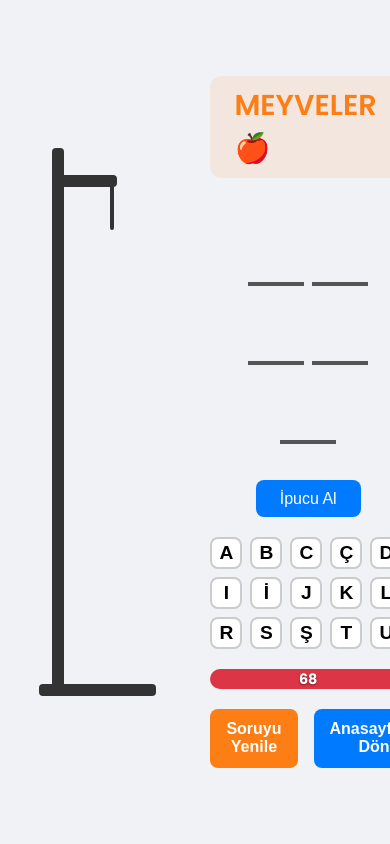
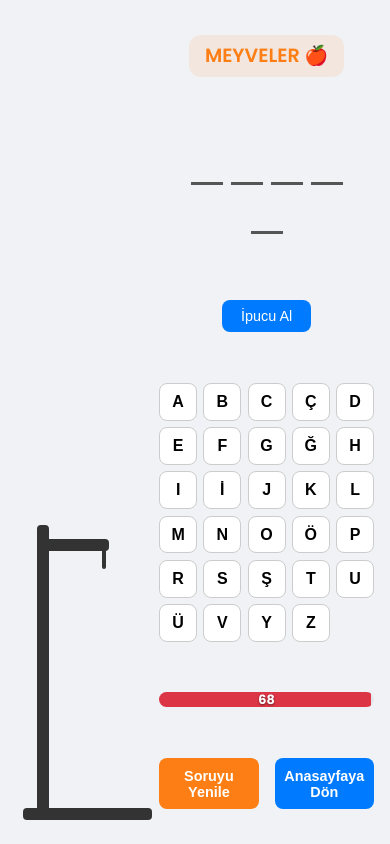
Before and after one commit to sozcelyk43/adamasma, a plain HTML site: page index.html in a window 390 px wide. Both pictures are taken after a click on the button "Oyuna Başla". Drawn offline with Linux system fonts and the light colour scheme.

Commit message:
Add files via upload

```diff
--- a/style.css
+++ b/style.css
@@ -395,3 +395,112 @@ body.game-active #oyun-arayuzu {
     font-size: 0.9rem;
     color: #777;
 }
+
+/* --- MOBİL CİHAZ OPTİMİZASYONU (768px ve altı) --- */
+@media (max-width: 768px) {
+
+    /* --- Genel Gövde ve Font Ayarları --- */
+    html, body {
+        /* Mobil cihazlarda yüksekliği dinamik olarak ayarlayarak
+           adres çubuğu gibi arayüz elemanlarının neden olduğu
+           boyut problemlerini gideriyoruz. */
+        height: 100%;
+        min-height: 100vh; /* Tam ekran yüksekliğini koru */
+    }
+
+    /* --- OYUN ARAYÜZÜ ANA YAPI DEĞİŞİKLİĞİ --- */
+    #oyun-arayuzu {
+        /* Grid yapısını dikey flex yapısına çeviriyoruz */
+        display: flex;
+        flex-direction: column; /* Öğeleri alt alta sırala */
+
+        /* Sütunlar arası boşluğu kaldırıp, genel bir iç boşluk veriyoruz */
+        gap: 0;
+        padding: 1rem; /* Kenar boşluklarını azalt */
+    }
+
+    /* --- GÖRSEL ALAN (ADAM ASMACA) --- */
+    #gorsel-alan {
+        /* Ekranın üst %40'lık kısmını kaplasın */
+        flex: 0 0 40%;
+        width: 100%;
+        justify-content: center; /* Ortalamayı koru */
+        align-items: flex-end; /* Adamı alanın altına doğru yasla */
+        padding-bottom: 1rem; /* Alttan biraz boşluk */
+    }
+
+    #adam-asmaca {
+        /* Yüksekliği ve genişliği mobil ekrana göre yeniden oranlıyoruz */
+        width: clamp(220px, 50vw, 300px);
+        height: clamp(220px, 35vh, 300px);
+    }
+
+    .kafa { border-width: 4px; } /* Kafa çizgisini incelt */
+
+
+    /* --- İNTERAKTİF ALAN (HARFLER, BUTONLAR) --- */
+    #interaktif-alan {
+        /* Ekranın alt %60'lık kısmını esnek bir şekilde doldursun */
+        flex: 1 1 60%;
+        width: 100%;
+        justify-content: space-around; /* Elementleri dikeyde daha iyi dağıt */
+        gap: 0.8rem; /* Elementler arası boşluğu azalt */
+        min-height: 0; /* Flexbox hatasını önlemek için */
+    }
+
+    #kelime-turu {
+        font-size: 1.2rem;
+        padding: 0.4rem 1rem;
+    }
+
+    /* Kelime alt çizgilerini küçültüyoruz */
+    #kelime-alani .harf-kutusu {
+        font-size: 2rem; /* Font boyutunu mobil için küçült */
+        border-bottom-width: 3px;
+    }
+    #kelime-alani.uzun-kelime .harf-kutusu {
+        font-size: 1.5rem; /* Uzun kelimeler için daha da küçült */
+    }
+
+    #ipucu-buton {
+        padding: 0.5rem 1.2rem;
+        font-size: 0.9rem;
+    }
+
+    /* Harf klavyesini yeniden düzenliyoruz */
+    #harf-alani {
+        /* Daha az sütun ve daha küçük boşluklar */
+        grid-template-columns: repeat(auto-fit, minmax(35px, 1fr));
+        gap: 0.4rem;
+        max-width: 100%; /* Tam genişlik kullan */
+    }
+
+    #harf-alani button {
+        font-size: 1rem; /* Harf fontlarını küçült */
+        border-width: 1px;
+    }
+
+    /* Zaman çubuğu ve butonların boyutunu ayarlıyoruz */
+    #sure {
+        height: 15px;
+        max-width: 100%;
+    }
+    #sure-text { font-size: 0.8rem; }
+
+    #buton-konteyner {
+        max-width: 100%;
+    }
+    #soruyu-yenile, #anasayfaya-don {
+        padding: 0.6rem;
+        font-size: 0.9rem;
+    }
+
+    /* Popup pencereleri mobil için daha uygun hale getiriyoruz */
+    .popup {
+        width: 90%; /* Ekran genişliğinin %90'ını kaplasın */
+        padding: 1.5rem;
+    }
+    .popup h2 { font-size: 1.5rem; }
+    .popup p { font-size: 0.9rem; }
+    .popup-butonlar { flex-direction: column; } /* Butonları alt alta diz */
+}
```
